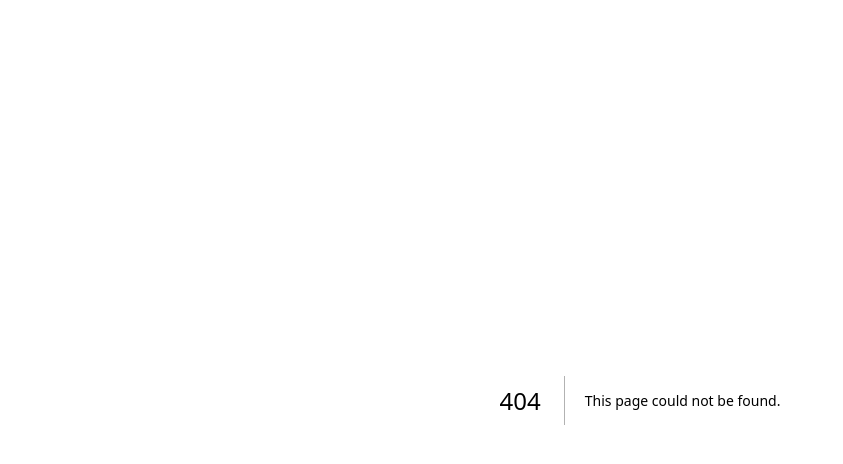
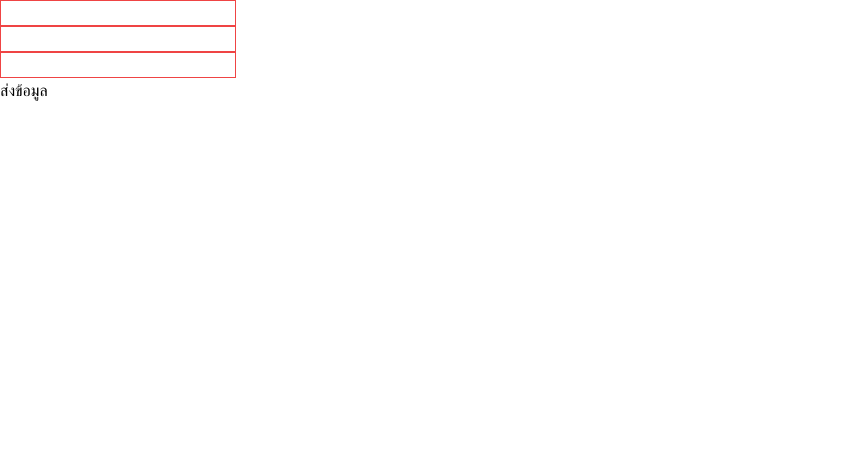
Before and after one commit to bank188950/testapi, a Next.js app: page /submit in a window 1280 px wide. Before the commit this address had no page. Shown: the top 464 px of the page, without its empty margins (0-843 px from the left). Built offline with nearby package versions, Linux system fonts and the light colour scheme.

Commit message:
Edit Scroll

```diff
--- a/package.json
+++ b/package.json
@@ -9,6 +9,7 @@
     "lint": "next lint"
   },
   "dependencies": {
+    "@hookform/resolvers": "^3.3.4",
     "@tanstack/react-query": "^5.20.5",
     "axios": "^1.6.7",
     "fs": "^0.0.1-security",
@@ -26,7 +27,8 @@
     "react-select": "^5.8.0",
     "react-sortablejs": "^6.1.4",
     "react-toastify": "^10.0.4",
-    "sortablejs": "^1.15.2"
+    "sortablejs": "^1.15.2",
+    "zod": "^3.22.4"
   },
   "devDependencies": {
     "@hookform/devtools": "^4.3.1",
--- a/src/app/api/hello/route.ts
+++ b/src/app/api/hello/route.ts
@@ -1,5 +1,6 @@
 import { NextApiRequest, NextApiResponse } from "next";
 
 export function GET(req: NextApiRequest, res: NextApiResponse) {
-  return Response.json({ message: "Hello, world! 222" });
+  console.log("Private: " + process.env.NEXT_PUBLIC_POST_LOGOUT_REDIRECTURI);
+  return Response.json({ message: "Hello, world!" });
 }
--- a/src/app/scroll/page.tsx
+++ b/src/app/scroll/page.tsx
@@ -42,7 +42,7 @@ const InfiniteScroll = () => {
 
   useEffect(() => {
     if (inView && currentPage < 5) setCurrentPage((prev) => prev + 1);
-  }, [inView, currentPage]);
+  }, [inView]);
 
   useEffect(() => {
     if (data) {
--- /dev/null
+++ b/src/app/submit/page.tsx
@@ -0,0 +1,63 @@
+"use client";
+import { useForm } from "react-hook-form";
+import { z } from "zod";
+import { zodResolver } from "@hookform/resolvers/zod";
+
+type FormData = {
+  name: string;
+  email: string;
+  password: string;
+};
+
+const schema = z.object({
+  name: z.string().min(3, "ชื่อต้องมีอย่างน้อย 3 ตัวอักษร"),
+  email: z.string().email("อีเมลไม่ถูกต้อง"),
+  password: z.string().min(8, "รหัสผ่านต้องมีอย่างน้อย 8 ตัวอักษร"),
+});
+
+export default function Submit() {
+  const {
+    register,
+    handleSubmit,
+    formState: { errors },
+  } = useForm<FormData>({
+    resolver: zodResolver(schema),
+  });
+
+  const onSubmit = (data: FormData) => {
+    console.log("ข้อมูลฟอร์มที่ถูกต้อง:", data);
+  };
+
+  return (
+    <>
+      <form onSubmit={handleSubmit(onSubmit)}>
+        <input
+          {...register("name")}
+          className="border border-solid border-red-500"
+        />
+        {errors.name && <p className="error-message">{errors.name.message}</p>}
+        <br />
+
+        <input
+          {...register("email")}
+          className="border border-solid border-red-500"
+        />
+        {errors.email && (
+          <p className="error-message">{errors.email.message}</p>
+        )}
+        <br />
+
+        <input
+          {...register("password")}
+          className="border border-solid border-red-500"
+        />
+        {errors.password && (
+          <p className="error-message">{errors.password.message}</p>
+        )}
+        <br />
+
+        <button type="submit">ส่งข้อมูล</button>
+      </form>
+    </>
+  );
+}
--- a/src/app/test/page.tsx
+++ b/src/app/test/page.tsx
@@ -8,19 +8,13 @@ import "mac-scrollbar/dist/mac-scrollbar.css";
 import { MacScrollbar } from "mac-scrollbar";
 import Cookies from "js-cookie";
 import { cookies } from "next/headers";
-
+import { fetchProfileAuth } from "@/fetch/leftMenu";
 export default function Test() {
   const { data, isLoading, isError } = useQuery({
     queryKey: ["postList"],
-    queryFn: async function () {
-      const response = await fetch("api/hello");
-      const data = await response.json();
-      return data;
-    },
+    queryFn: fetchProfileAuth,
     staleTime: 2000,
   });
-
-  console.log(Cookies.get("lang"));
 
   return (
     <div className="w-1/2">
--- /dev/null
+++ b/src/fetch/leftMenu.ts
@@ -0,0 +1,7 @@
+export async function fetchProfileAuth() {
+  const response = await fetch("api/hello");
+  const data = await response.json();
+
+  console.log("Public: ", process.env.NEXT_PUBLIC_CLIENT_ID, data.message);
+  return data;
+}
```
Also changed, not shown: 2 other files (tests, documents, lock files or other folders).
